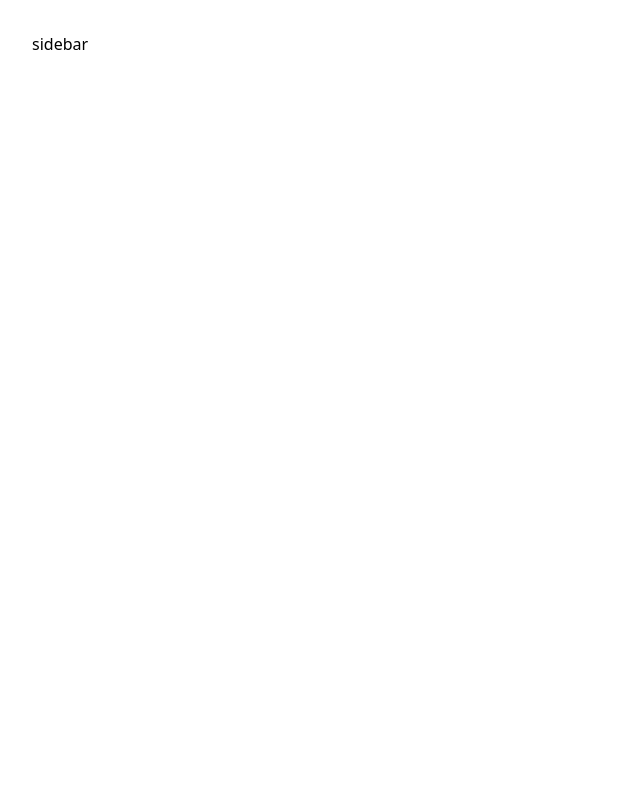
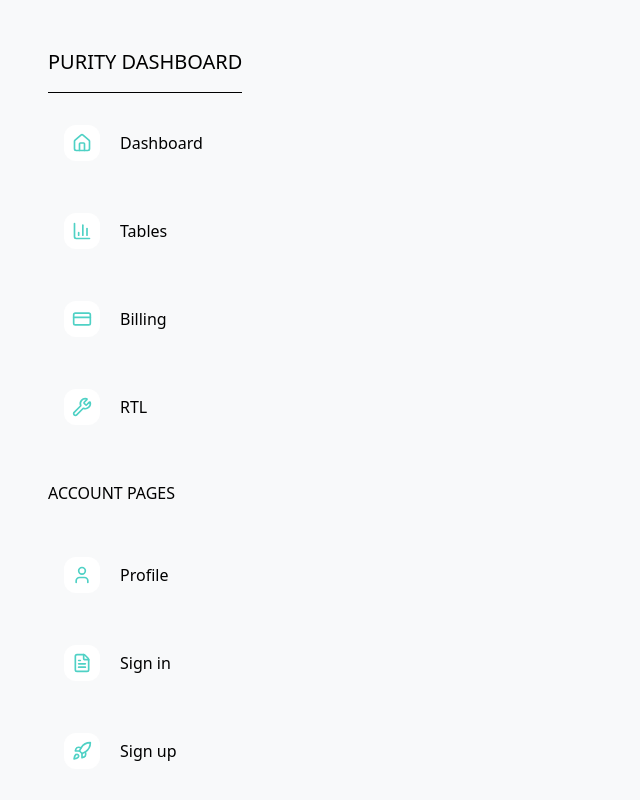
Before and after one commit to ZIADMOHAMED-A8/Purity-dashboard, a React (Vite) app: page / in a window 1280 px wide. Shown: the top 800 px of the page, without its empty margins (0-640 px from the left). Built offline with nearby package versions, Linux system fonts and the light colour scheme.

Commit message:
adding sidebar

```diff
--- a/src/components/sidebar.jsx
+++ b/src/components/sidebar.jsx
@@ -1,7 +1,43 @@
-export default function Sidebar(){
-    return (
-        <>
-            sidebar
-        </>
-    )
+import { Home, BarChart3, CreditCard, Wrench, User, FileText, Rocket } from "lucide-react";
+import SidebarElement from "./sidebarElement";
+
+export default function Sidebar() {
+
+  const menuItems = [
+    { label: "Dashboard", icon: Home },
+    { label: "Tables", icon: BarChart3 },
+    { label: "Billing", icon: CreditCard },
+    { label: "RTL", icon: Wrench },
+  ];
+  const menu2Items=[
+    {label:'Profile',icon:User},
+    {label:'Sign in',icon:FileText},
+    {label:'Sign up',icon:Rocket},
+
+  ]
+
+  return (
+    <aside className="flex flex-col items-start w-64 p-4 ">
+
+      <h1 className="text-xl font-medium uppercase pb-4 border-b">
+        Purity Dashboard
+      </h1>
+
+      <ul className="flex flex-col gap-5 py-4  w-full">
+        {menuItems.map((item, index) => (
+          <SidebarElement
+            key={index}
+            Icon={item.icon}
+            label={item.label}
+          />
+        ))}
+      </ul>
+        <ul className="flex flex-col gap-5 py-2  w-full">
+            <h1 className="text-l py-4 font-medium uppercase">Account Pages</h1>
+            {menu2Items.map((e)=>
+            <SidebarElement Icon={e.icon} label={e.label}></SidebarElement>
+            )}
+        </ul>
+    </aside>
+  );
 }
--- /dev/null
+++ b/src/components/sidebarElement.jsx
@@ -0,0 +1,14 @@
+export default function SidebarElement({label,Icon}){
+    return (
+        <>
+        <button className="flex group   duration-300
+   hover:bg-white p-4 rounded-xl gap-4 items-center gap-5 transition">
+        <span className="rounded-xl p-2 bg-white  duration-300 group-hover:bg-[#4fd1c5]">
+        <Icon  className={'text-[#4fd1c5] duration-300 group-hover:text-white'}  size={20}></Icon>
+        </span>
+            <span>{label}</span>
+
+    </button>
+        </>
+    )
+}
--- a/src/index.css
+++ b/src/index.css
@@ -1 +1,5 @@
 @import "tailwindcss";
+body{
+  background-color: #F8F9FA
+  ;
+}
```
